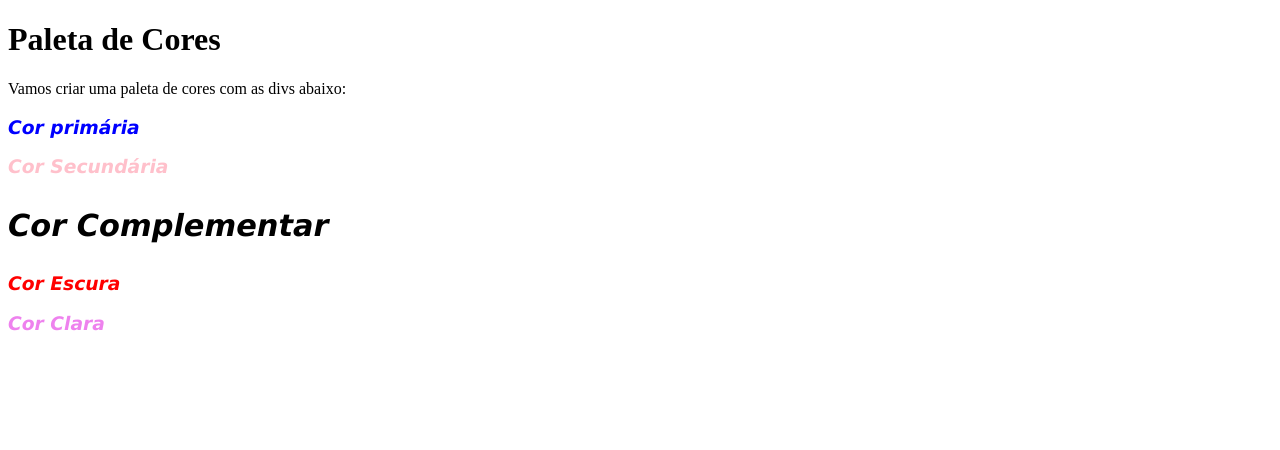
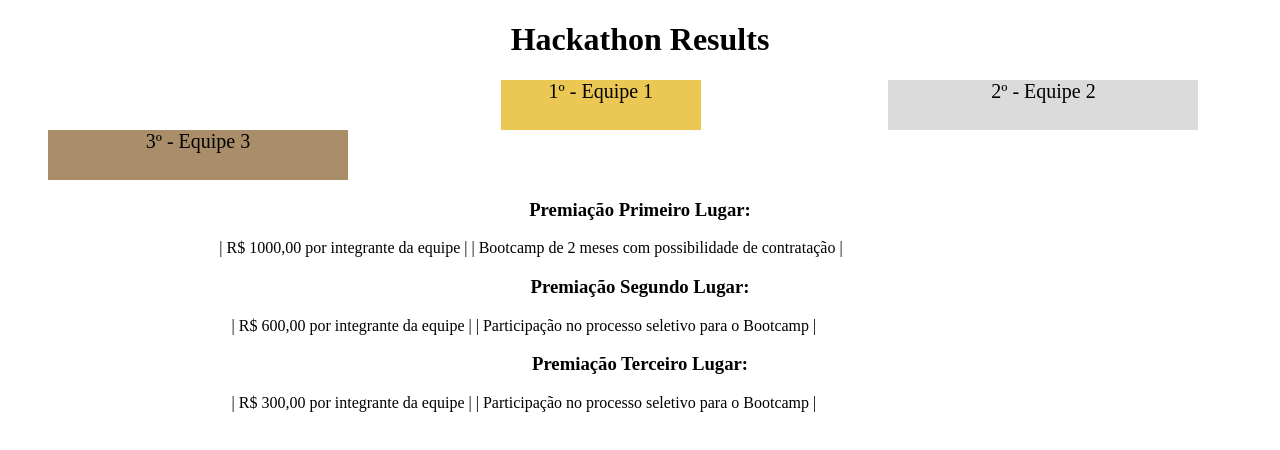
Before and after one commit to isaacmacedof/trybe-exercicios, a plain HTML site: page index.html in a window 1280 px wide. Drawn offline with Linux system fonts and the light colour scheme.

Commit message:
style: :art: Exercice in the style

```diff
--- a/index.html
+++ b/index.html
@@ -1,27 +1,38 @@
 <!DOCTYPE html>
-<html lang="pt-br">
+<html lang="pt">
   <head>
     <meta charset="UTF-8">
-  <title>Pseudoclasses</title>
+    <meta name="viewport" content="width=device-width, initial-scale=1.0">
+    <title>Ranking</title>
     <link rel="stylesheet" href="style.css">
   </head>
   <body>
-  <h1>Paleta de Cores</h1>
-  <p>Vamos criar uma paleta de cores com as divs abaixo:</p>
-  <div>
-    <h3>Cor primária</h3>
-  </div>
-  <div>
-    <h3>Cor Secundária</h3>
-  </div>
-  <div>
-    <h3>Cor Complementar</h3>
-  </div>
-  <div>
-    <h3>Cor Escura</h3>
-  </div>
-  <div>
-    <h3>Cor Clara</h3>
-  </div>
+    <header>
+      <h1>Hackathon Results</h1>
+    </header>
+    <section>
+      <ul>
+        <li class="first">1º - Equipe 1</li>
+        <li class="second">2º - Equipe 2</li>
+        <li class="third">3º - Equipe 3</li>
+      </ul>
+    </section>
+    <section>
+      <h3 class="title">Premiação Primeiro Lugar:</h3>
+      <ul class="rewards">
+        <li class="rewards1">| R$ 1000,00 por integrante da equipe |</li>
+        <li class="rewards2" >| Bootcamp de 2 meses com possibilidade de contratação |</li>
+      </ul>
+      <h3 class="title">Premiação Segundo Lugar:</h3>
+      <ul>
+        <li class="rewards1-1" >| R$ 600,00 por integrante da equipe |</li>
+        <li class="rewards2" >| Participação no processo seletivo para o Bootcamp |</li>
+      </ul>
+      <h3 class="title">Premiação Terceiro Lugar:</h3>
+      <ul>
+        <li class="rewards1-1" >| R$ 300,00 por integrante da equipe |</li>
+        <li class="rewards2" >| Participação no processo seletivo para o Bootcamp |</li>
+      </ul>
+    </section>
   </body>
 </html>
--- a/style.css
+++ b/style.css
@@ -1,51 +1,70 @@
-div:hover {
-  border: solid red;
+.ordenade-list {
+  background-color: yellow;
 }
 
-div:nth-of-type(1) {
-  color: blue;
+ol.ordenade-list li:nth-of-type(odd) {
+  text-transform: lowercase;
 }
 
-div:nth-of-type(2) {
-  color: pink;
+ol.ordenade-list li:nth-of-type(even) {
+  color: green;
 }
 
-div:nth-of-type(3) {
-  color: black;
-  font-size: 26px;
+h1, h2, h3, h4, h5, h6{
+  color: ;
 }
 
-div:nth-of-type(4) {
-  color: red;
+h1 {
+  text-align: center;
 }
 
-div:nth-of-type(5) {
-  color: violet;
+.first {
+  background-color: rgb(235, 200, 84);
+  font-size: 20px;
+  height: 50px;
+  text-align: center;
+  width: 200px;
+  margin-left: 37%;
+  display: inline-block;
 }
 
-h3:hover {
-  font-family: 'Franklin Gothic Medium', 'Arial Narrow', Arial, sans-serif;
+.second {
+  background-color: rgb(219, 219, 219);
+  font-size: 20px;
+  height: 50px;
+  text-align: center;
+  width: 310px;
+  display: inline-block;
+  margin-left: 15%;
+
 }
 
-h3:nth-of-type(1) {
-  font-family: 'Lucida Sans', 'Lucida Sans Regular', 'Lucida Grande', 'Lucida Sans Unicode', Geneva, Verdana, sans-serif;
-  font-style: italic;
+.third {
+  background-color: rgb(170, 142, 106);
+  font-size: 20px;
+  height: 50px;
+  text-align: center;
+  width: 300px;
+  display: inline-block;
 }
 
-h3:nth-of-type(2) {
-  font-family: 'Trebuchet MS', 'Lucida Sans Unicode', 'Lucida Grande', 'Lucida Sans', Arial, sans-serif;
+.title {
+  text-align: center;
 }
 
-h3:nth-of-type(3) {
-  font-family: Arial, Helvetica, sans-serif;
-  font-style: italic;
+.rewards1 {
+  display: inline-block;
+  margin-left: 14%;
+  text-align: center;
 }
 
-h3:nth-of-type(4) {
-  font-family: Verdana, Geneva, Tahoma, sans-serif;
+.rewards1-1 {
+  display: inline-block;
+  margin-left: 15%;
+  text-align: center;
 }
 
-h3:nth-of-type(5) {
-  font-family: sans-serif;
-  font-style: italic;
+.rewards2 {
+  display: inline-block;
+  text-align: center;
 }
```
Lines whose indentation alone changed are shown as unchanged.
